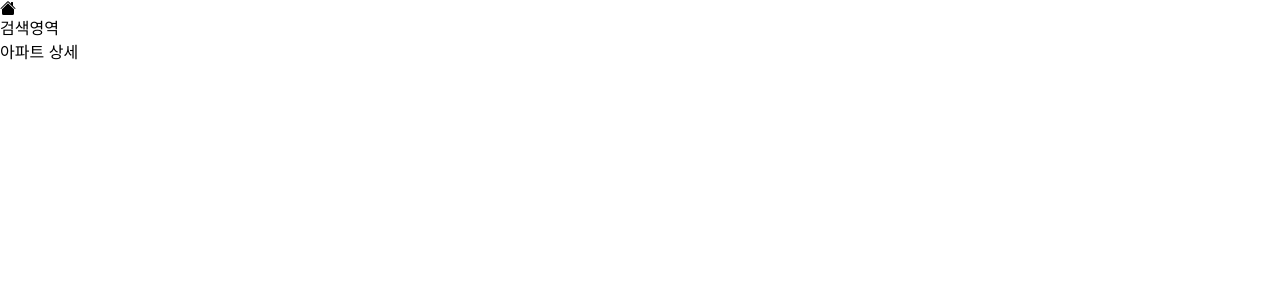
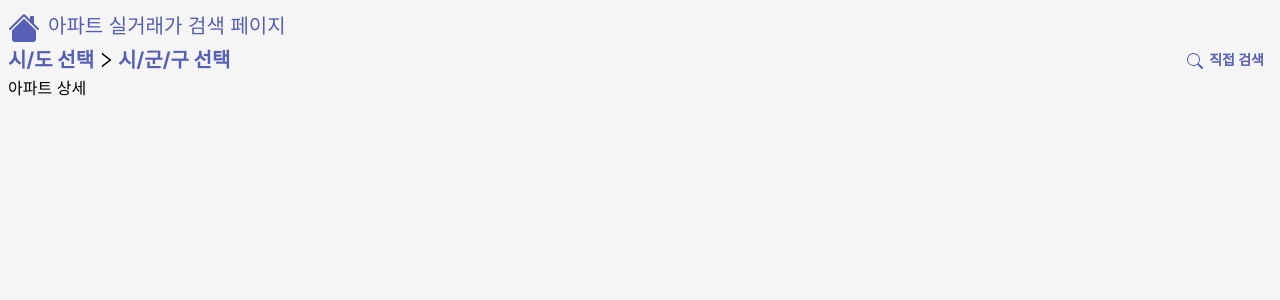
Before and after one commit to awdsza/real_estate_toy, a React (Create React App) app: page /apartment/1 in a window 1280 px wide. Shown: the top 300 px of the page. Built offline with nearby package versions, Linux system fonts and the light colour scheme.

Commit message:
[feat]header컴포넌트 구현

```diff
--- a/src/App.js
+++ b/src/App.js
@@ -1,11 +1,13 @@
 import { Outlet } from "react-router";
-import SearchHeader from "./components/SearchHeader";
+import SearchHeader from "./components/header/SearchHeader";
 
 function App() {
   return (
-    <section>
+    <section className="my-3 mx-2 ">
       <SearchHeader />
-      <Outlet />
+      <div id="detail">
+        <Outlet />
+      </div>
     </section>
   );
 }
--- a/src/components/SearchHeader.jsx
+++ /dev/null
@@ -1,10 +0,0 @@
-import React from "react";
-import { BsHouseFill } from "react-icons/bs";
-export default function SearchHeader() {
-  return (
-    <header>
-      <BsHouseFill />
-      검색영역
-    </header>
-  );
-}
--- /dev/null
+++ b/src/components/header/BJDCodeSearch.jsx
@@ -0,0 +1,121 @@
+import React, { useCallback, useState } from "react";
+import { Link, Form, useNavigate } from "react-router-dom";
+import { BsHouseFill, BsSearch } from "react-icons/bs";
+import { IoClose } from "react-icons/io5";
+import { AiOutlineRight } from "react-icons/ai";
+const simpleData = [
+  "서울시",
+  "경기",
+  "인천시",
+  "부산시",
+  "대전시",
+  "대구시",
+  "울산시",
+  "광주시",
+  "세종시",
+  "강원도",
+  "충북",
+  "충남",
+  "경북",
+  "경남",
+  "전북",
+  "전남",
+  "제주",
+  "",
+];
+const simpleData2 = [
+  "강남구",
+  "강서구",
+  "강동구",
+  "강북구",
+  "은평구",
+  "마포구",
+  "서대문구",
+  "영등포구",
+  "중구",
+  "종로구",
+  "강북구",
+  "성북구",
+  "동대문구",
+  "노원구",
+  "도봉구",
+  "중랑구",
+  "성동구",
+  "광진구",
+  "금천구",
+  "관악구",
+  "동작구",
+  "서초구",
+  "송파구",
+];
+export default function BjdCodeSearch({ toggleSearchMode, submitBjd }) {
+  const navigate = useNavigate();
+
+  const [openSelectBox, setOpenSelectBox] = useState(false);
+  const [selectedBjd, setSelectedBjd] = useState({
+    sido: "",
+    sigungu: "",
+  });
+  const { sido, sigungu } = selectedBjd;
+  const [bubJeongDongData, setBubJeongDongData] = useState([...simpleData]);
+  const clickSelectBox = (value) => {
+    setOpenSelectBox((prev) => !prev);
+    if (value === "sido") {
+      setBubJeongDongData([...simpleData]);
+      setSelectedBjd({ sido: "", sigungu: "" });
+    } else {
+      setBubJeongDongData([...simpleData2]);
+      setSelectedBjd({ ...selectedBjd, sigungu: "" });
+    }
+  };
+  const clickSidoCode = (value) => {
+    setSelectedBjd((prev) => ({ sido: value, sigungu: "" }));
+    setOpenSelectBox(false);
+    submitBjd({ sido: value, sigungu: "" });
+  };
+  const clickSigunguCode = (value) => {
+    setSelectedBjd((prev) => ({ ...prev, sigungu: value }));
+    setOpenSelectBox(false);
+    submitBjd({ ...selectedBjd, sigungu: value });
+  };
+  return (
+    <div className="h-full w-full">
+      <div className=" w-full h-8 flex flex-row items-center align-middle font-bold text-xl gap-0.5">
+        <a className="text-baseColor" onClick={() => clickSelectBox("sido")}>
+          {sido || "시/도 선택"}
+        </a>
+        <AiOutlineRight />
+        <a className="text-baseColor" onClick={() => clickSelectBox("sigungu")}>
+          {sigungu || "시/군/구 선택"}
+        </a>
+
+        <button
+          className="text-baseColor text-sm p-2 absolute right-0"
+          onClick={toggleSearchMode}
+        >
+          <BsSearch className="h-4 w-4 inline text-baseColor mr-1.5" />
+          직접 검색
+        </button>
+      </div>
+      {openSelectBox && (
+        <section className="border-1 bg-buttonColor">
+          {/*클릭시 시군구 데이터 매핑 */}
+          <ul className="grid grid-cols-3 [&>*:nth-child(3n)]:border-r-0">
+            {bubJeongDongData.map((d) => (
+              <li className="text-center border-b-1 border-r-1   text-base">
+                <button
+                  className="inline-block w-full text-center align-middle py-1 box-content"
+                  onClick={() =>
+                    !sido ? clickSidoCode(d) : clickSigunguCode(d)
+                  }
+                >
+                  {d}
+                </button>
+              </li>
+            ))}
+          </ul>
+        </section>
+      )}
+    </div>
+  );
+}
--- /dev/null
+++ b/src/components/header/KeywordSearch.jsx
@@ -0,0 +1,36 @@
+import React, { useState } from "react";
+import { Form } from "react-router-dom";
+import { BsSearch } from "react-icons/bs";
+import { FaMapMarkerAlt } from "react-icons/fa";
+export default function KeywordSearch({ toggleSearchMode, submitKeyword }) {
+  const [keyword, setKeyword] = useState("");
+  const onSubmit = (e) => {
+    e.preventDefault();
+    submitKeyword({ keyword });
+  };
+  return (
+    <Form onSubmit={onSubmit} className="h-full w-full">
+      <div className=" w-full h-8 flex flex-row items-center align-middle font-bold text-base text-baseColor gap-0.5">
+        <input
+          type="text"
+          className="h-full w-3/5 placeholder-current outline-none bg-mainColor"
+          placeholder="찾으려는 아파트를 입력해주세요."
+          onChange={({ target }) => setKeyword(target.value)}
+        />
+        <section className="absolute right-0 items-end">
+          <button className="text-baseColor text-sm p-2" type="submit">
+            <BsSearch className="h-4 w-4 inline text-baseColor" />
+            검색
+          </button>
+          <button
+            className="text-baseColor text-sm p-2"
+            onClick={toggleSearchMode}
+          >
+            <FaMapMarkerAlt className="h-4 w-4 inline text-baseColor" />
+            지역 검색
+          </button>
+        </section>
+      </div>
+    </Form>
+  );
+}
--- /dev/null
+++ b/src/components/header/SearchHeader.jsx
@@ -0,0 +1,57 @@
+import React, { useState } from "react";
+import { Link, Form, useNavigate } from "react-router-dom";
+import { BsHouseFill } from "react-icons/bs";
+import BubjungDongCodeSearch from "./BJDCodeSearch";
+import KeywordSearch from "./KeywordSearch";
+export default function SearchHeader() {
+  const [searchMode, setSearchMode] = useState({
+    regCodeMode: true,
+    keywordMode: false,
+  });
+  const { regCodeMode, keywordMode } = searchMode;
+
+  const navigate = useNavigate();
+
+  const toggleSearchMode = () => {
+    setSearchMode({
+      ...searchMode,
+      regCodeMode: !regCodeMode,
+      keywordMode: !keywordMode,
+    });
+  };
+  const submitSearch = (searchData) => {
+    const { keyword, sido, sigungu } = searchData;
+
+    navigate(
+      `/apartment/list?${
+        keyword ? `keyword=${keyword}` : `bjdCode=${sigungu ? sigungu : sido}`
+      }`
+    );
+  };
+  const clickRegCode = (value) => {
+    console.log(value);
+  };
+  return (
+    <header className="flex flex-col h-16">
+      <div className="w-full text-bold text-xl text-baseColor">
+        <Link to="/">
+          <BsHouseFill className="w-8 h-full mr-2 text-baseColor inline" />
+          <h1 className="inline">아파트 실거래가 검색 페이지</h1>
+        </Link>
+      </div>
+      <section className="flex flex-row items-center w-full relative h-8 gap-2 mb-2">
+        {regCodeMode ? (
+          <BubjungDongCodeSearch
+            toggleSearchMode={toggleSearchMode}
+            submitBjd={submitSearch}
+          />
+        ) : (
+          <KeywordSearch
+            toggleSearchMode={toggleSearchMode}
+            submitKeyword={submitSearch}
+          />
+        )}
+      </section>
+    </header>
+  );
+}
--- a/src/index.css
+++ b/src/index.css
@@ -9,6 +9,9 @@ body {
     sans-serif;
   -webkit-font-smoothing: antialiased;
   -moz-osx-font-smoothing: grayscale;
+  width: 100vw;
+  height: 100vh;
+  @apply bg-mainColor;
 }
 
 code {
--- a/tailwind.config.js
+++ b/tailwind.config.js
@@ -2,7 +2,19 @@
 module.exports = {
   content: ["./src/**/*.{js,jsx,ts,tsx}"],
   theme: {
-    extend: {},
+    extend: {
+      backgroundColor: {
+        base: "#ffffff",
+      },
+      colors: {
+        mainColor: "#f5f5f5",
+        baseColor: "#565eb6",
+        buttonColor: "#efeeee",
+      },
+      borderWidth: {
+        1: "1px",
+      },
+    },
   },
   plugins: [],
 };
```
